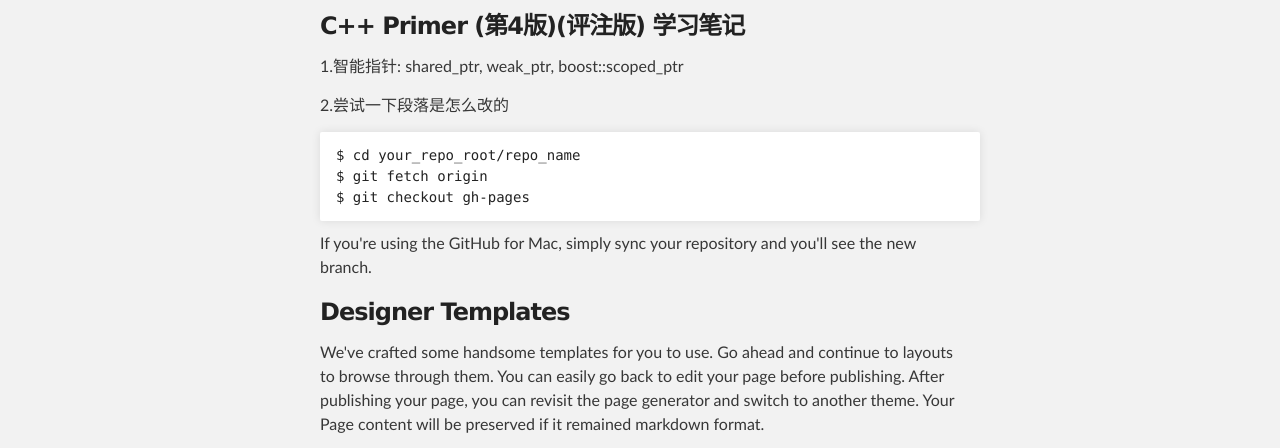
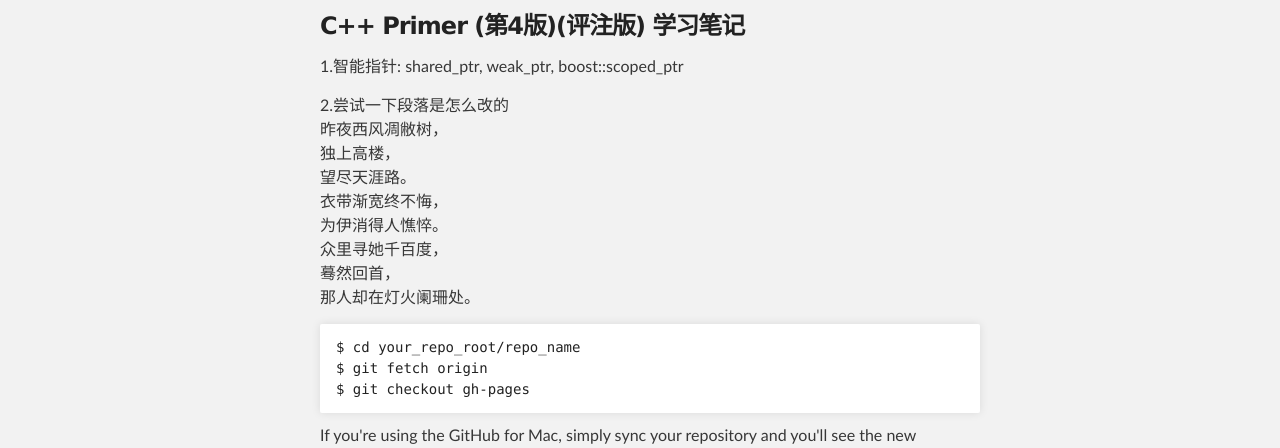
Before and after one commit to WingController/ProgramNotes, a plain HTML site: page index.html in a window 1280 px wide. Shown: the part 315-763 px from the top of the page. Drawn offline with Linux system fonts and the light colour scheme.

Commit message:
up
换行

```diff
--- a/index.html
+++ b/index.html
@@ -35,7 +35,7 @@
 <a id="C++-Primer4" class="anchor" href="#C++-Primer4" aria-hidden="true"><span class="octicon octicon-link"></span></a>C++ Primer (第4版)(评注版) 学习笔记</h3>
 
 <p>1.智能指针: shared_ptr, weak_ptr, boost::scoped_ptr</p>
-<p>2.尝试一下段落是怎么改的</p>
+<p>2.尝试一下段落是怎么改的<br />昨夜西风凋敝树，<br />独上高楼，<br />望尽天涯路。<br />衣带渐宽终不悔，<br />为伊消得人憔悴。<br />众里寻她千百度，<br />蓦然回首，<br />那人却在灯火阑珊处。<br /></p>
 
 <pre><code>$ cd your_repo_root/repo_name
 $ git fetch origin
```
